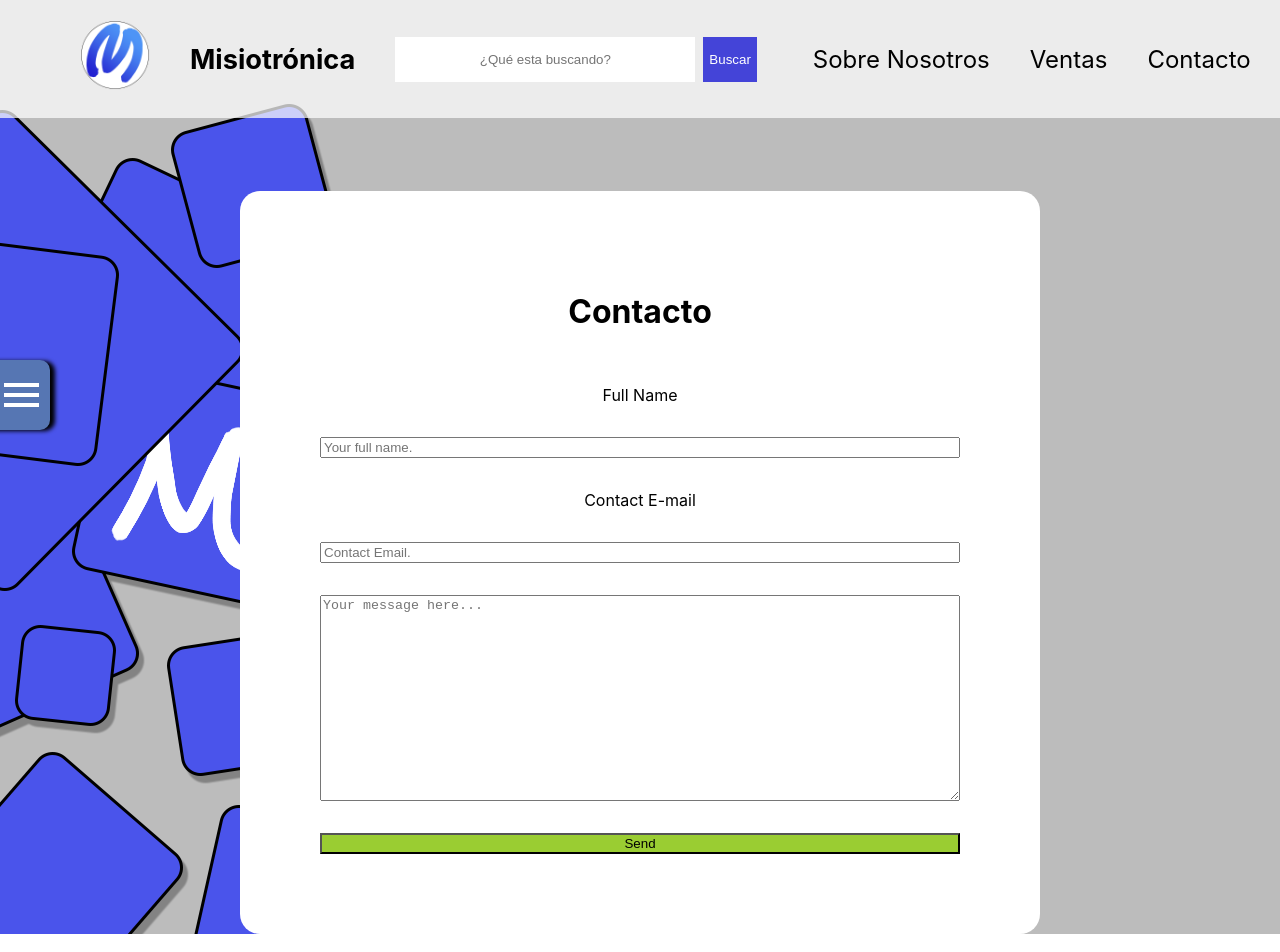
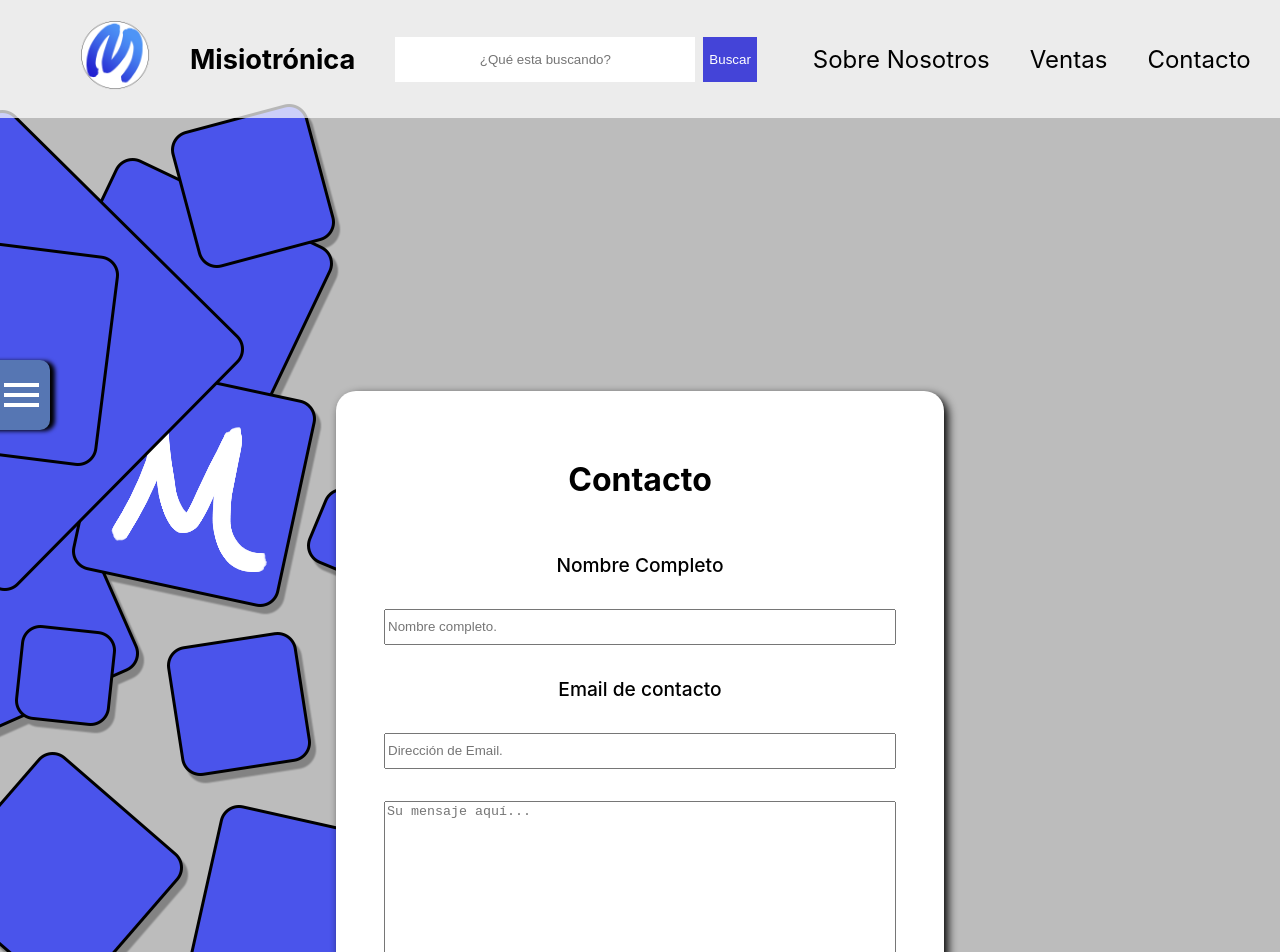
Before and after one commit to Ness733/Misiotronica, a React (Create React App) app: page /Contact in a window 1280 px wide. Shown: the top 952 px of the page. Built offline with nearby package versions, Linux system fonts and the light colour scheme.

Commit message:
styling contact section

```diff
--- a/src/Components/Contact/Contact.js
+++ b/src/Components/Contact/Contact.js
@@ -5,16 +5,26 @@ export function Contact() {
     <div>
       <form className={styles.contactDiv}>
         <h1>Contacto</h1>
-        <label for="fname">Full Name</label>
-        <input type="text" name="fullname" placeholder="Your full name." />
-        <label for="lname">Contact E-mail</label>
-        <input type="text" name="email" placeholder="Contact Email." />
+        <label for="fname">Nombre Completo</label>
+        <input
+          className={styles.name}
+          type="text"
+          name="fullname"
+          placeholder="Nombre completo."
+        />
+        <label for="lname">Email de contacto</label>
+        <input
+          className={styles.email}
+          type="text"
+          name="email"
+          placeholder="Dirección de Email."
+        />
         <textarea
           className={styles.textArea}
           name="subject"
-          placeholder="Your message here..."
+          placeholder="Su mensaje aquí..."
         ></textarea>
-        <input className={styles.submitBtn} type="submit" value="Send" />
+        <input className={styles.submitBtn} type="submit" value="Enviar" />
       </form>
     </div>
   );
--- a/src/Components/Contact/Contact.module.css
+++ b/src/Components/Contact/Contact.module.css
@@ -1,22 +1,55 @@
+:root {
+  --color-sidebar: rgb(86, 118, 179);
+  --color-textSidebar: white;
+}
+
 h1 {
   text-align: center;
 }
 
+.name {
+  height: 30px;
+}
+
+.email {
+  height: 30px;
+}
+
 .contactDiv {
   display: flex;
-  padding: 5rem;
+  padding: 3rem;
   gap: 2rem;
   margin: 0 auto;
   flex-direction: column;
   text-align: center;
   background-color: white;
-  max-width: 50vmax;
-  min-height: 50vmin;
+  max-width: 40vmax;
+  min-height: 40vmin;
   border-radius: 20px;
+  filter: drop-shadow(4px 4px 5px black);
+  margin: 200px auto;
+}
+
+.contactDiv label {
+  font-size: 1.2rem;
+  font-weight: 500;
 }
 
 .submitBtn {
-  background-color: yellowgreen;
+  margin: 0 auto;
+  background-color: var(--color-sidebar);
+  height: 70px;
+  width: 120px;
+  border: 2px solid var(--color-sidebar);
+  border-radius: 20px;
+  font-size: 2rem;
+  color: white;
+}
+
+.submitBtn:hover {
+  background-color: white;
+  color: var(--color-sidebar);
+  cursor: pointer;
 }
 
 .textArea {
```
